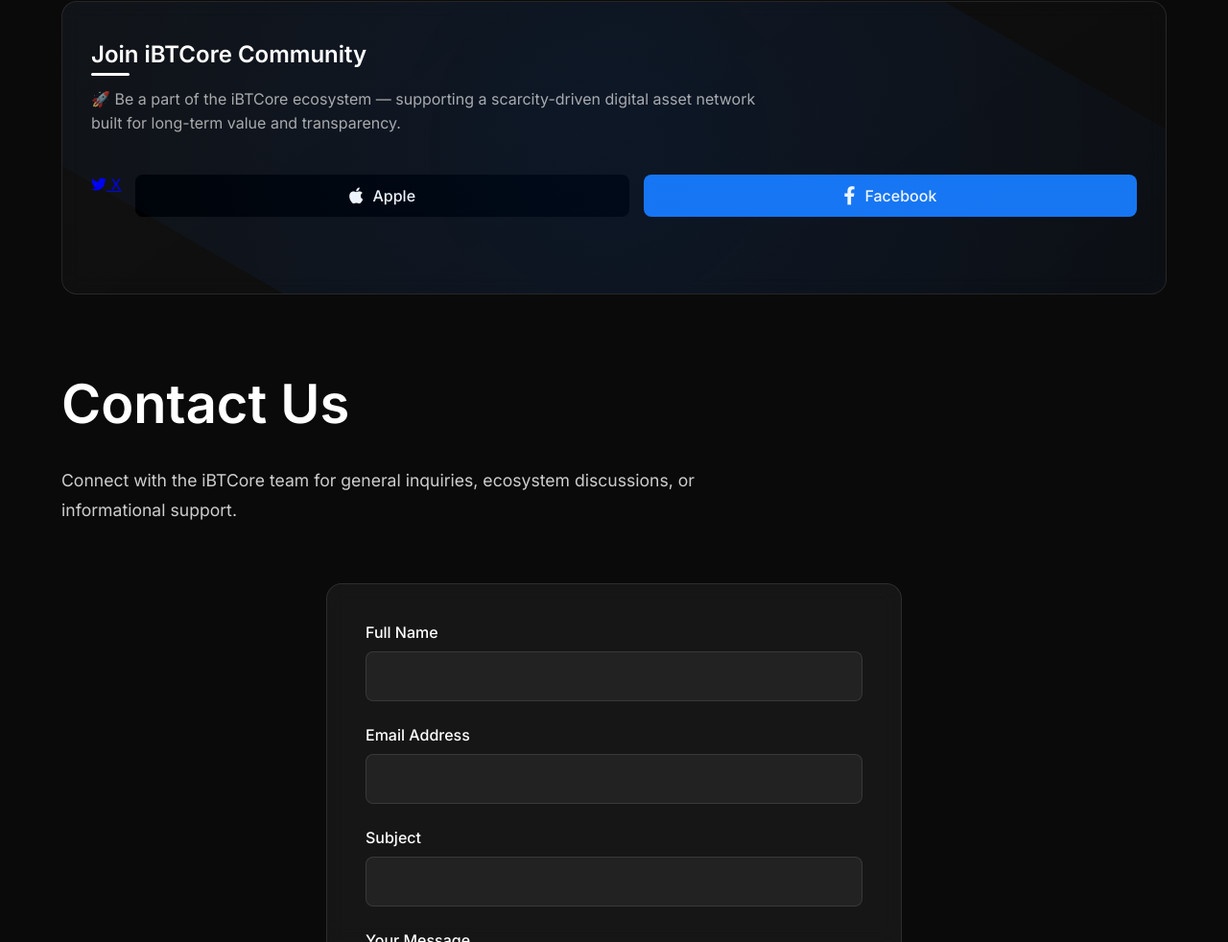
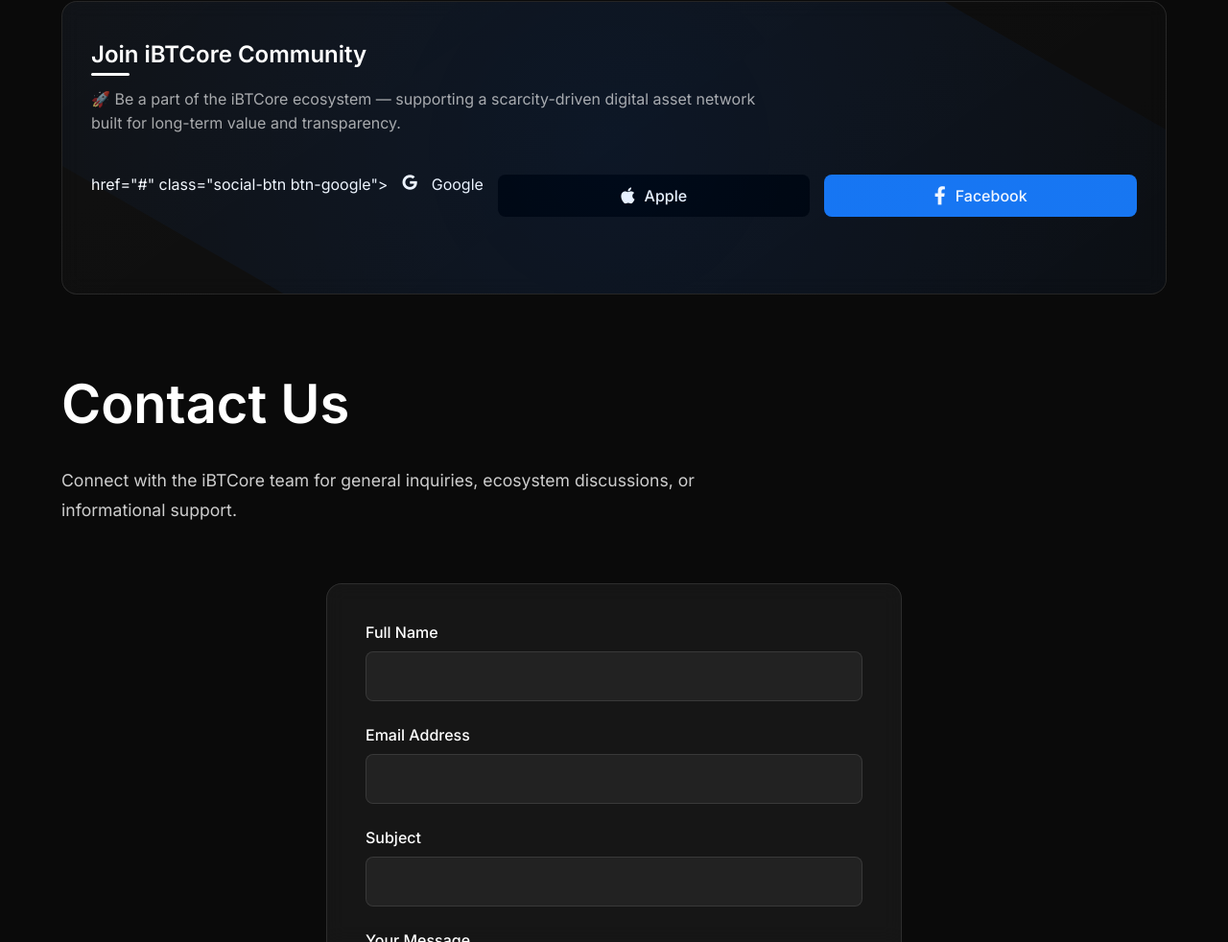
Before and after one commit to surajdatir/iBTCore, a plain HTML site: page index.html in a window 1280 px wide. Shown: the part 4086-5068 px from the top of the page at 96% size. Drawn offline with Linux system fonts and the light colour scheme.

Commit message:
Update index.html

```diff
--- a/index.html
+++ b/index.html
@@ -1340,7 +1340,8 @@
 
                 <div class="social-login">
                     <div class="social-buttons">
-                         <a href="https://x.com/ibtcore_?s=21" target="_blank" class="social-icon twitter"><i class="fab fa-twitter"></i> X
+                        href="#" class="social-btn btn-google">
+                            <i class="fab fa-google"></i> Google
                         </a>
                         <a href="#" class="social-btn btn-apple">
                             <i class="fab fa-apple"></i> Apple
```
